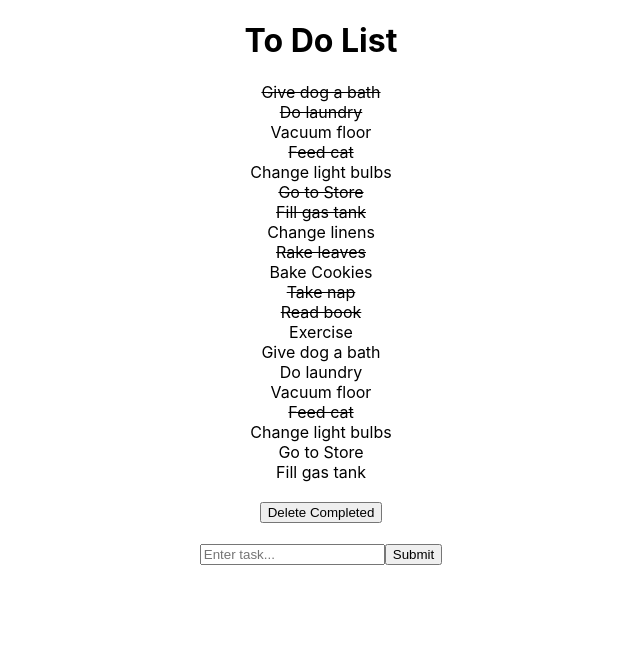
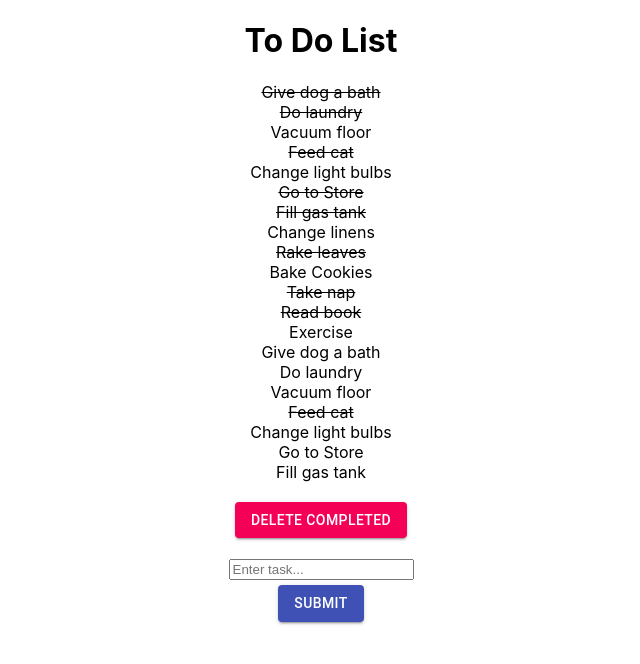
Before and after one commit to 2021-IBM-Accelerate-SW-Track/lab-1-team-23, a React (Create React App) app: page / in a window 1280 px wide. Shown: the top 664 px of the page, without its empty margins (319-959 px from the left). Built offline with nearby package versions, Linux system fonts and the light colour scheme.

Commit message:
material-ui buttons

```diff
--- a/src/App.css
+++ b/src/App.css
@@ -23,3 +23,8 @@ code {
 .strike {
     text-decoration: line-through;
 }
+
+Button.submit-button{
+    margin-top: 5px;
+    /* padding-top: 20px; */
+}
--- a/src/ToDoForm.js
+++ b/src/ToDoForm.js
@@ -1,4 +1,6 @@
 import React, { useState } from 'react';
+import Button from '@material-ui/core/Button';
+
 
 const ToDoForm = ({ addTask }) => {
 
@@ -16,7 +18,8 @@ const ToDoForm = ({ addTask }) => {
     return (
         <form onSubmit={handleSubmit}>
             <input value={userInput} type="text" onChange={handleChange} placeholder="Enter task..."/>
-            <button>Submit</button>
+            <br/>
+            <Button className = 'submit-button'variant="contained" color="primary">Submit</Button>
         </form>
     );
 };
--- a/src/ToDoList.js
+++ b/src/ToDoList.js
@@ -1,5 +1,6 @@
 import React from 'react';
 import ToDo from './ToDo';
+import Button from '@material-ui/core/Button';
 
 const ToDoList = ({toDoList, handleToggle, handleFilter}) => {
     return (
@@ -11,7 +12,7 @@ const ToDoList = ({toDoList, handleToggle, handleFilter}) => {
                     handleFilter={handleFilter}/>
                 )
             })}
-            <button style={{margin: '20px'}} onClick={handleFilter}>Delete Completed</button>
+            <Button variant="contained" color="secondary" style={{margin: '20px'}} onClick={handleFilter}>Delete Completed</Button>
         </div>
     );
 };
```
